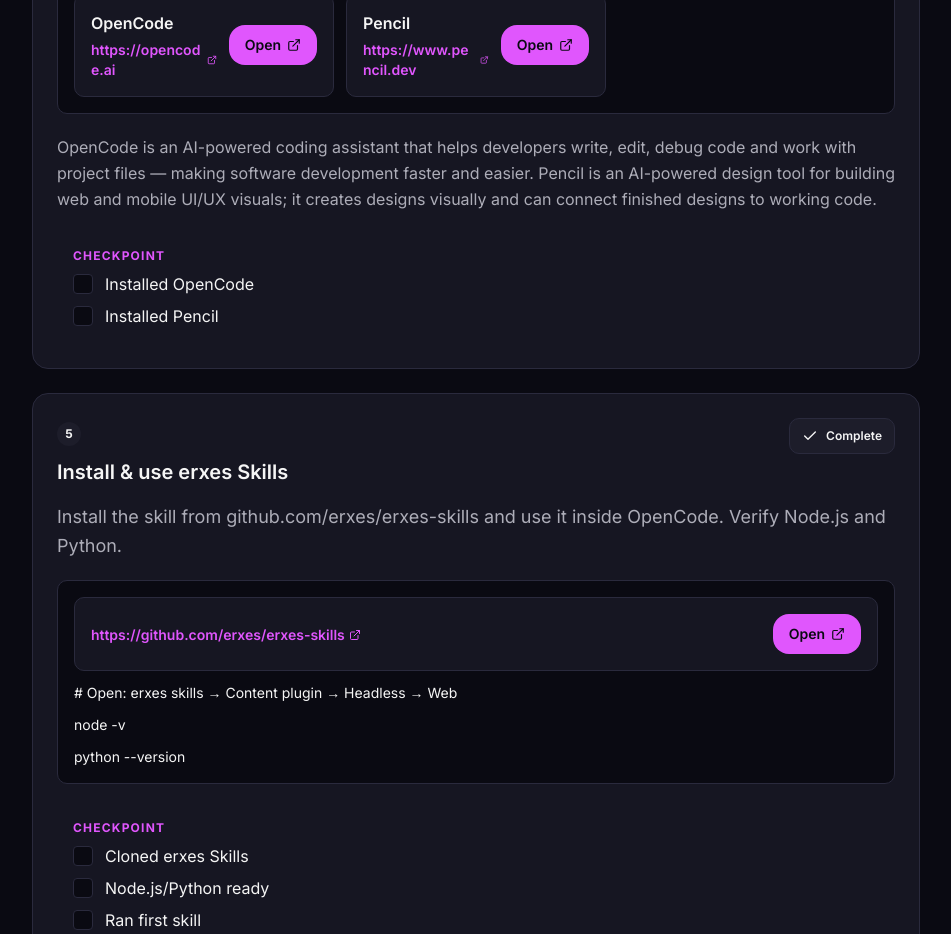
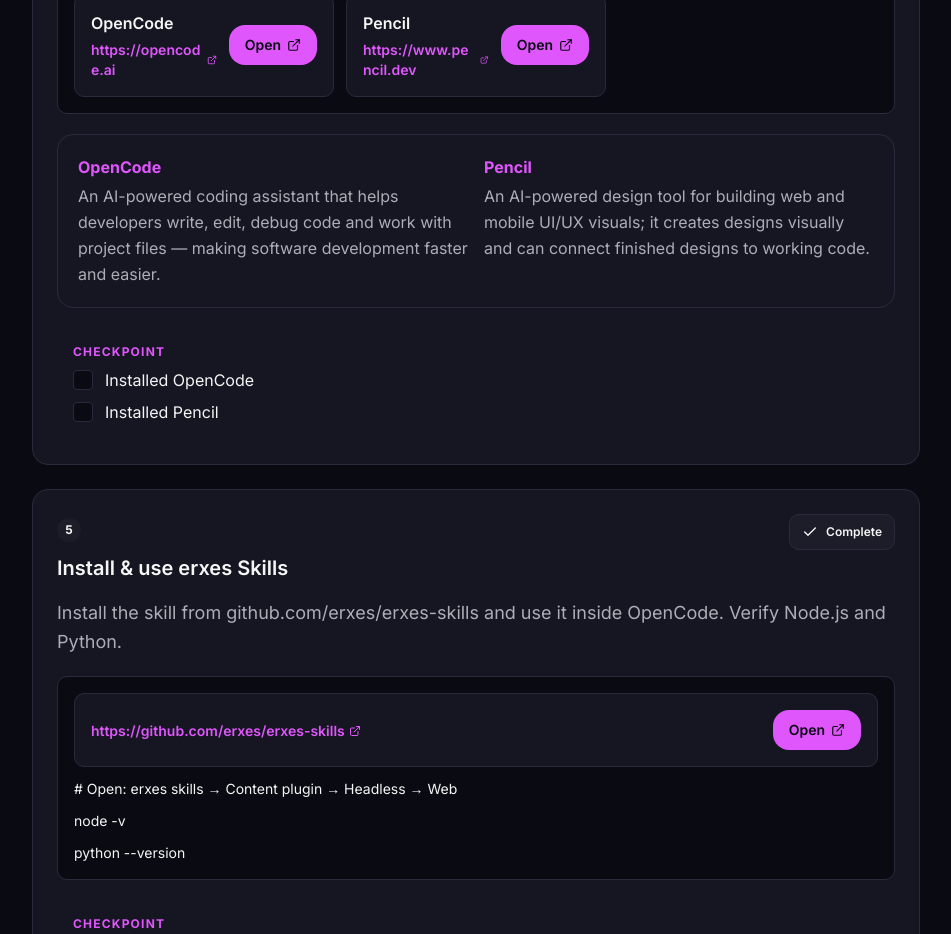
Before and after one commit to Enkhuushka/erxes-20x-web, a Next.js app: page /en/day/1 in a window 1280 px wide. Shown: the part 3000-3934 px from the top of the page, without its empty margins (320-1271 px from the left). Built offline with nearby package versions, Linux system fonts and the light colour scheme; no server answers.

Commit message:
chore: initial site build

```diff
--- a/src/components/sections/DayPage.tsx
+++ b/src/components/sections/DayPage.tsx
@@ -13,12 +13,17 @@
   main?: boolean;
 };
 
+export type LessonNote = {
+  title: string;
+  text: string;
+};
+
 export type Lesson = {
   title: string;
   desc: string;
   code?: string;
   checkpoints?: string[];
-  note?: string;
+  note?: string | LessonNote[];
 };
 
 export type DayData = {
@@ -182,9 +187,20 @@
       {lesson.code && <CodeBlock code={lesson.code} />}
 
       {lesson.note && (
-        <p className="mt-5 text-base leading-relaxed text-muted-foreground">
-          {lesson.note}
-        </p>
+        <div className="mt-5 rounded-[16px] border border-border bg-card p-5">
+          {Array.isArray(lesson.note) ? (
+            <div className="grid gap-4 sm:grid-cols-2">
+              {lesson.note.map((n, i) => (
+                <div key={i}>
+                  <p className="mb-1 text-base font-bold text-primary">{n.title}</p>
+                  <p className="text-base leading-relaxed text-muted-foreground">{n.text}</p>
+                </div>
+              ))}
+            </div>
+          ) : (
+            <p className="text-base leading-relaxed text-muted-foreground">{lesson.note}</p>
+          )}
+        </div>
       )}
 
       {lesson.checkpoints && lesson.checkpoints.length > 0 && (
--- a/src/lib/day-data.ts
+++ b/src/lib/day-data.ts
@@ -34,7 +34,16 @@
         title: "Tools install",
         desc: "OpenCode, Pencil хэрэгсэлүүдийг татан суулгах.",
         code: "OpenCode → https://opencode.ai\nPencil → https://www.pencil.dev",
-        note: "OpenCode нь хиймэл оюун ухаанд суурилсан програмчлалын хэрэгсэл бөгөөд код бичих, засварлах, алдаа илрүүлэх болон төслийн файлуудтай ажиллахад хөгжүүлэгчдэд тусалдаг. Энэ нь програм боловсруулах үйл явцыг хурдан, хялбар болгоход ашиглагдана. Pencil нь хиймэл оюун ухааны тусламжтайгаар веб болон гар утасны аппликейшны UI/UX дизайныг боловсруулах хэрэгсэл юм. Дизайныг визуал байдлаар үүсгэхээс гадна бэлэн дизайныг програмын кодтой холбон хэрэгжүүлэх боломжтой.",
+        note: [
+          {
+            title: "OpenCode",
+            text: "Хиймэл оюун ухаанд суурилсан програмчлалын хэрэгсэл бөгөөд код бичих, засварлах, алдаа илрүүлэх болон төслийн файлуудтай ажиллахад хөгжүүлэгчдэд тусалдаг. Энэ нь програм боловсруулах үйл явцыг хурдан, хялбар болгоход ашиглагдана.",
+          },
+          {
+            title: "Pencil",
+            text: "Хиймэл оюун ухааны тусламжтайгаар веб болон гар утасны аппликейшны UI/UX дизайныг боловсруулах хэрэгсэл юм. Дизайныг визуал байдлаар үүсгэхээс гадна бэлэн дизайныг програмын кодтой холбон хэрэгжүүлэх боломжтой.",
+          },
+        ],
         checkpoints: ["OpenCode суулгасан", "Pencil суулгасан"],
       },
       {
@@ -186,7 +195,16 @@
         title: "Install tools",
         desc: "Download and install OpenCode and Pencil.",
         code: "OpenCode → https://opencode.ai\nPencil → https://www.pencil.dev",
-        note: "OpenCode is an AI-powered coding assistant that helps developers write, edit, debug code and work with project files — making software development faster and easier. Pencil is an AI-powered design tool for building web and mobile UI/UX visuals; it creates designs visually and can connect finished designs to working code.",
+        note: [
+          {
+            title: "OpenCode",
+            text: "An AI-powered coding assistant that helps developers write, edit, debug code and work with project files — making software development faster and easier.",
+          },
+          {
+            title: "Pencil",
+            text: "An AI-powered design tool for building web and mobile UI/UX visuals; it creates designs visually and can connect finished designs to working code.",
+          },
+        ],
         checkpoints: ["Installed OpenCode", "Installed Pencil"],
       },
       {
```
